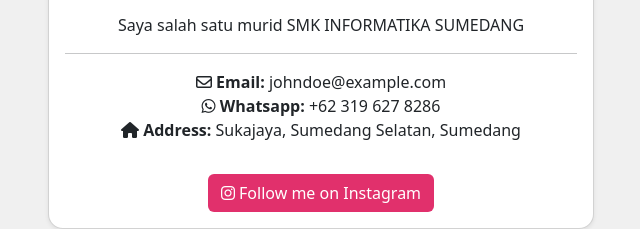
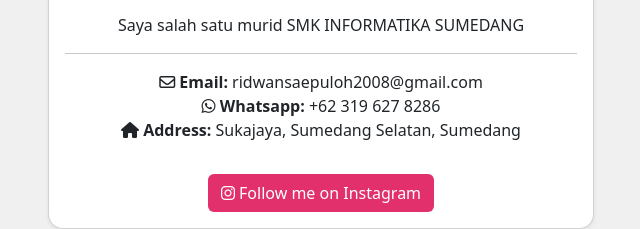
Before and after one commit to ridss76/pcc_RidwanSaepuloh_X3, a plain HTML site: page index.html in a window 1280 px wide. Shown: the part 310-539 px from the top of the page, without its empty margins (319-959 px from the left). Drawn offline with nearby package versions, Linux system fonts and the light colour scheme.

Commit message:
Update index.html

```diff
--- a/index.html
+++ b/index.html
@@ -21,7 +21,7 @@
                         </p>
                         <hr>
                         <ul class="list-unstyled">
-                            <li><i class="fa-regular fa-envelope"></i> <strong>Email:</strong> johndoe@example.com</li>
+                            <li><i class="fa-regular fa-envelope"></i> <strong>Email:</strong> ridwansaepuloh2008@gmail.com</li>
                             <li><i class="fa-brands fa-whatsapp"></i> <strong>Whatsapp:</strong> +62 319 627 8286</li>
                             <li><i class="fa-solid fa-house"></i> <strong>Address:</strong> Sukajaya, Sumedang Selatan, Sumedang </li>
                         </ul>
```
